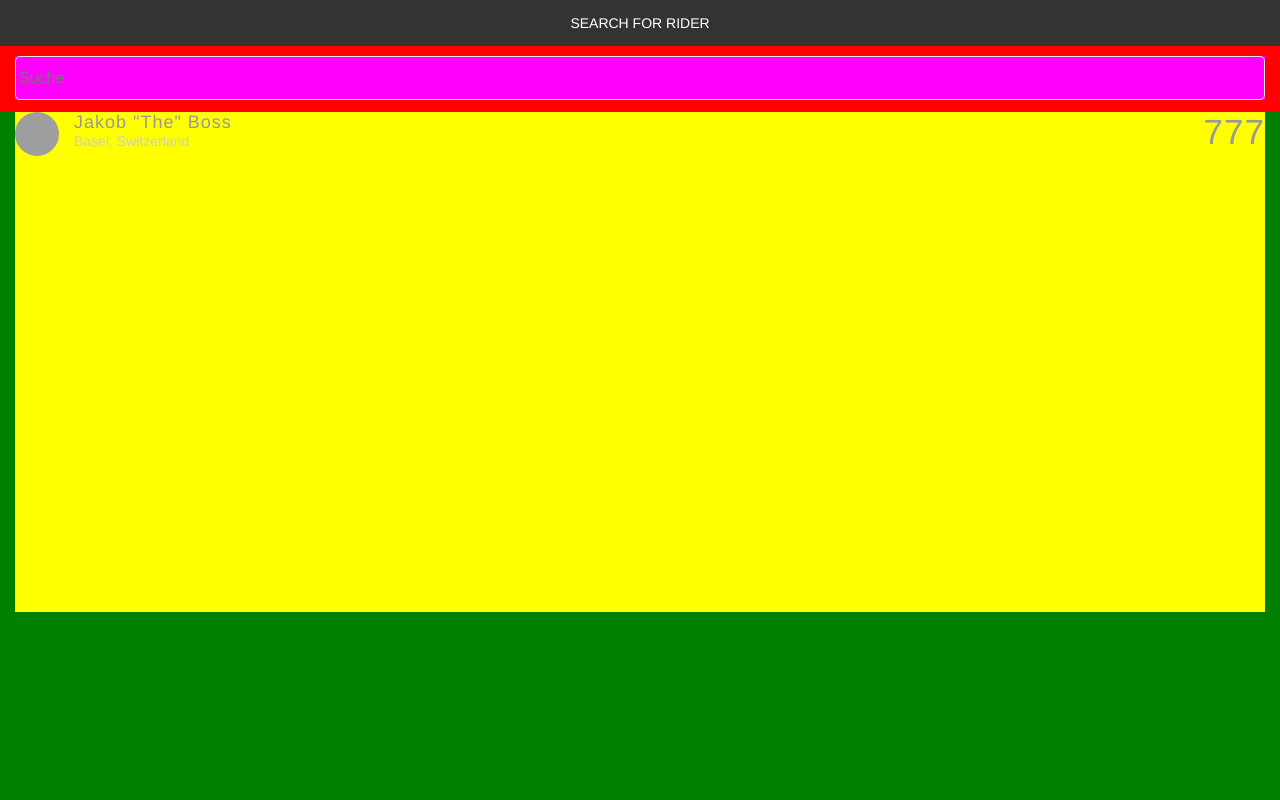
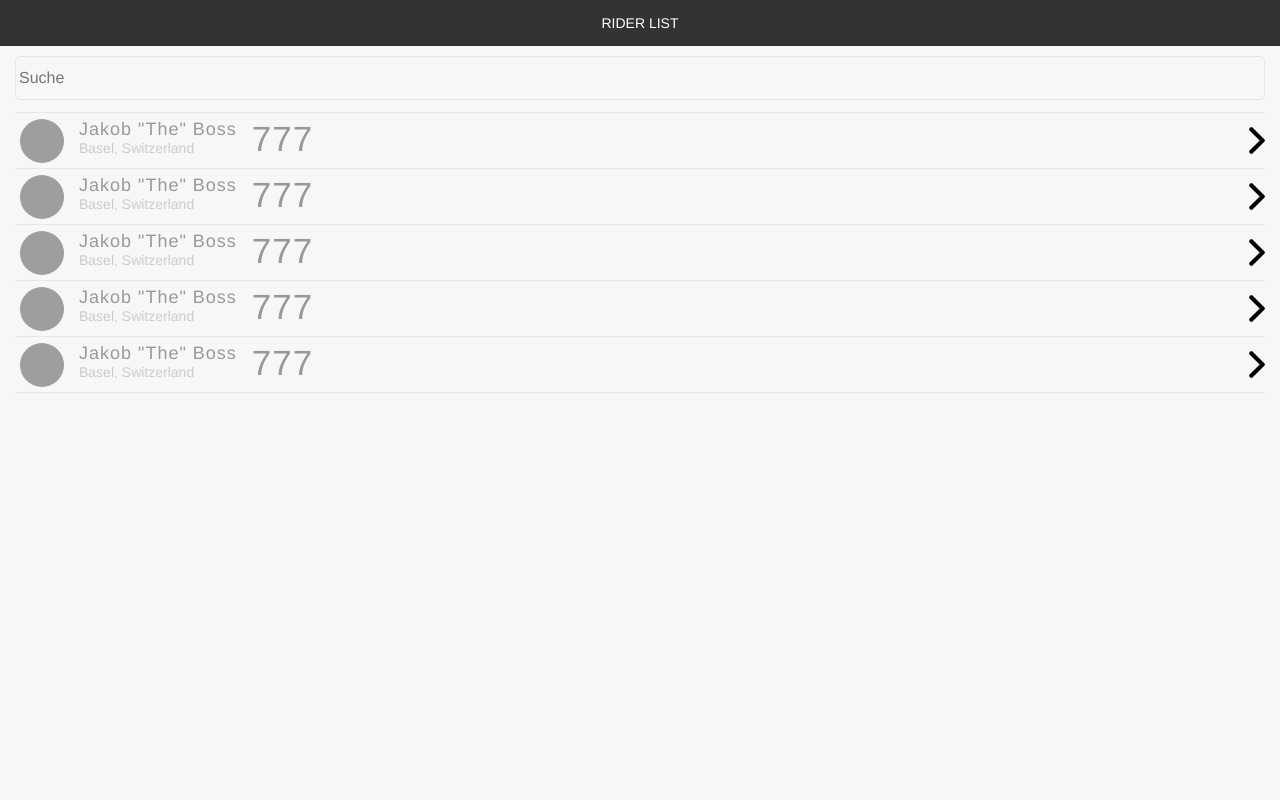
Before and after one commit to ifphobic/MeoRace, a PHP site: the page made by examplePages/design DC/racer_search.html in a window 1280 px wide. Run offline with PHP 8.4, Linux system fonts and the light colour scheme; grey boxes are pictures that could not be loaded.

Commit message:
New: Racer List with search input on top

```diff
--- a/core/html/design.less
+++ b/core/html/design.less
@@ -184,8 +184,34 @@ h1.sub {color: @c3; text-transform: none; font-size: 0.6em;}
     background-color: @g1;
 }
 
+#riderlist li{
+    height: 44px;
+    width: 100%;
+    clear: both;
+    padding: 5.5px 0;
+    border-bottom: 1px solid @c2;
+    background-image: url(../../icons/play45.png);
+    background-repeat: no-repeat;
+    background-position: right center;
+    background-size: 16px;
+}
+
+#riderlist li:first-child{
+    border-top: 1px solid @c2;
+}
+
+#riderlist .left_info {
+    margin-left: 5px;
+    }
+
+#riderlist .right_info {
+    float: left;
+    margin-right: 5px;
+}
+
+
+
 // registration input
-
 input {
     display: block;
     font-size: 16px;
@@ -221,6 +247,14 @@ input[type="search"] {
    line-height: normal;
    height: 44px;
 }
+
+.select_status{
+    width: 100%;
+    margin-top: 15px;
+    font-size: 16px;
+    color: @c3;
+}
+
 
 
 // Upload Input
@@ -325,9 +359,6 @@ td.task_status.task_completed{
    background-image: url(../../icons/check26.png);
    background-size: 24px;
 }
-
-
-
 
 
 
--- a/examplePages/design DC/racer_search.html
+++ b/examplePages/design DC/racer_search.html
@@ -7,20 +7,20 @@
 <head>
 <meta charset="UTF-8">
 <meta name="viewport" content="width=device-width">
-<title>Search Rider</title>
+<title>Rider List</title>
 <link rel="stylesheet" type"text/css" href="../../core/html/design.css">
 </head>
 
-<body style="background-color: green;">
+<body>
 
-<div class="content_tab">
+<div class="content_tab" id="riderlist">
 
-  <h1>Search for Rider</h1>
+  <h1>Rider List</h1>
 
 
-   <div class="top_content_wrapper" style="background-color: red;"> <!-- Wrapper for the top content like search, selected rider, selected parcel and so on-->
+   <div class="top_content_wrapper"> <!-- Wrapper for the top content like search, selected rider, selected parcel and so on-->
 
-   <div class="top_info_wrapper top_info_rider" style="background-color: magenta;"> <!-- Second top wrapper: Put in here the search input form, selected rider, selected parcel and so on.  -->
+   <div class="top_info_wrapper top_info_rider"> <!-- Second top wrapper: Put in here the search input form, selected rider, selected parcel and so on.  -->
   <label for="search-basic"></label>
     <input type="search" name="search" placeholder="Suche" results=0 />
 
@@ -30,11 +30,29 @@
 
 
 
-    <div class="bottom_content_wrapper xxx" style="background-color: blue; height: 500px;">
+    <div class="bottom_content_wrapper">
 
-    <div class="bottom_info_wrapper xxx" style="background-color: yellow; height: 500px;">
+    <div class="bottom_info_wrapper">
+
     <ul>
-    <li style="width:100%;">
+    <li class="riderlist">
+
+     <div class="left_info">
+      <img src="https://fbcdn-sphotos-d-a.akamaihd.net/hphotos-ak-xpa1/v/t1.0-9/224772_10150301758538298_5948223_n.jpg?oh=16fa88602ac2da9dc2f927f091637d85&oe=541195B5&__gda__=1412144473_b10848b4a4b08509b69f92f603521d4d" alt="dont mess with rolling ruedy">
+      </div>
+
+       <div class="middle_info">
+      <span class="rider_name"">Jakob "The" Boss</span><br />
+      <span class="rider_city_country">Basel, Switzerland</span>
+      </div>
+
+      <div class="right_info">
+      <span class="rider_number">777</span>
+     </div>
+
+     </li>
+
+    <li class="riderlist">
      <div class="left_info">
       <img src="https://fbcdn-sphotos-d-a.akamaihd.net/hphotos-ak-xpa1/v/t1.0-9/224772_10150301758538298_5948223_n.jpg?oh=16fa88602ac2da9dc2f927f091637d85&oe=541195B5&__gda__=1412144473_b10848b4a4b08509b69f92f603521d4d" alt="dont mess with rolling ruedy">
       </div>
@@ -48,6 +66,56 @@
       <span class="rider_number">777</span>
      </div>
      </li>
+
+
+      <li class="riderlist">
+     <div class="left_info">
+      <img src="https://fbcdn-sphotos-d-a.akamaihd.net/hphotos-ak-xpa1/v/t1.0-9/224772_10150301758538298_5948223_n.jpg?oh=16fa88602ac2da9dc2f927f091637d85&oe=541195B5&__gda__=1412144473_b10848b4a4b08509b69f92f603521d4d" alt="dont mess with rolling ruedy">
+      </div>
+
+       <div class="middle_info">
+      <span class="rider_name"">Jakob "The" Boss</span><br />
+      <span class="rider_city_country">Basel, Switzerland</span>
+      </div>
+
+      <div class="right_info">
+      <span class="rider_number">777</span>
+     </div>
+     </li>
+
+      <li class="riderlist">
+     <div class="left_info">
+      <img src="https://fbcdn-sphotos-d-a.akamaihd.net/hphotos-ak-xpa1/v/t1.0-9/224772_10150301758538298_5948223_n.jpg?oh=16fa88602ac2da9dc2f927f091637d85&oe=541195B5&__gda__=1412144473_b10848b4a4b08509b69f92f603521d4d" alt="dont mess with rolling ruedy">
+      </div>
+
+       <div class="middle_info">
+      <span class="rider_name"">Jakob "The" Boss</span><br />
+      <span class="rider_city_country">Basel, Switzerland</span>
+      </div>
+
+      <div class="right_info">
+      <span class="rider_number">777</span>
+     </div>
+     </li>
+
+
+      <li class="riderlist">
+     <div class="left_info">
+      <img src="https://fbcdn-sphotos-d-a.akamaihd.net/hphotos-ak-xpa1/v/t1.0-9/224772_10150301758538298_5948223_n.jpg?oh=16fa88602ac2da9dc2f927f091637d85&oe=541195B5&__gda__=1412144473_b10848b4a4b08509b69f92f603521d4d" alt="dont mess with rolling ruedy">
+      </div>
+
+       <div class="middle_info">
+      <span class="rider_name"">Jakob "The" Boss</span><br />
+      <span class="rider_city_country">Basel, Switzerland</span>
+      </div>
+
+      <div class="right_info">
+      <span class="rider_number">777</span>
+     </div>
+     </li>
+
+
+
 
      </ul>
 
```
Also changed, not shown: core/html/design.css, icons/play45.png (added).
